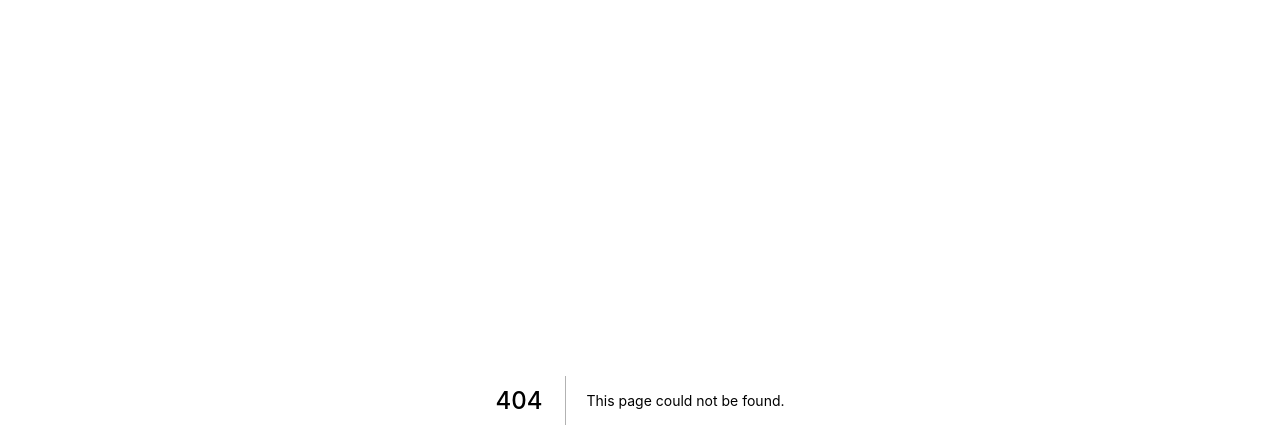
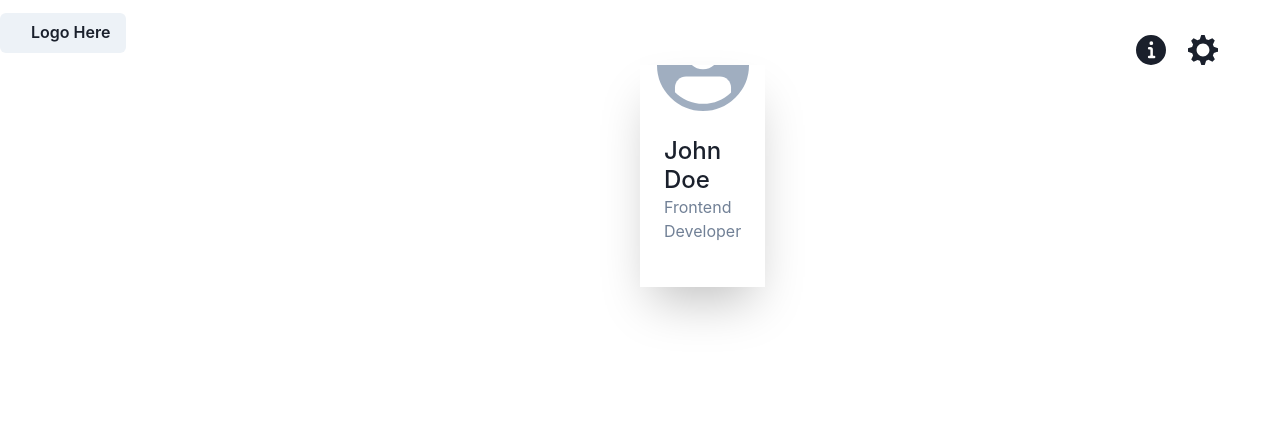
Before and after one commit to DakshChan/Smile, a Next.js app: page /Affirmation in a window 1280 px wide. Before the commit this address had no page. Shown: the top 448 px of the page. Built offline with nearby package versions, Linux system fonts and the light colour scheme.

Commit message:
Progress on UI

```diff
--- /dev/null
+++ b/Components/AffirmationsCard/Card.js
@@ -0,0 +1,57 @@
+import {Input} from '@chakra-ui/react'
+import {useState} from "react";
+import {
+    Heading,
+    Avatar,
+    Box,
+    Center,
+    Image,
+    Flex,
+    Text,
+    Stack,
+    Button,
+    useColorModeValue,
+    HStack
+} from '@chakra-ui/react';
+
+
+export default function Card(props) {
+
+    const [firstAffirm, setFirstAffirm] = useState('')
+    const [secondAffirm, setSecondAffirm] = useState('')
+    const [thirdAffirm, setThirdAffirm] = useState('')
+
+    return (
+
+                <Box
+                    maxW={'270px'}
+                    w={'full'}
+                    bg={useColorModeValue('white', 'gray.800')}
+                    rounded={'md'}
+                    overflow={'hidden'}>
+                    <Flex justify={'center'} mt={-12}>
+                        <Avatar
+                            size={'xl'}
+                            css={{
+                                border: '2px solid white',
+                            }}
+                        />
+                    </Flex>
+
+                    <Box p={6}>
+                        <Stack spacing={0} align={'center'} mb={5}>
+                            <Heading fontSize={'2xl'} fontWeight={500} fontFamily={'body'}>
+                                John Doe
+                            </Heading>
+                            <Text color={'gray.500'}>Frontend Developer</Text>
+                        </Stack>
+
+                        <Stack direction={'row'} justify={'center'} spacing={6}>
+
+                        </Stack>
+
+                    </Box>
+                </Box>
+
+    )
+}
--- a/package.json
+++ b/package.json
@@ -9,6 +9,7 @@
     "lint": "next lint"
   },
   "dependencies": {
+    "@chakra-ui/icons": "^1.1.7",
     "@chakra-ui/react": "^1.8.8",
     "@emotion/react": "^11.9.0",
     "@emotion/styled": "^11.8.1",
--- /dev/null
+++ b/pages/Affirmation.js
@@ -0,0 +1,22 @@
+import Card from '../Components/AffirmationsCard/Card';
+import {Button, ButtonGroup, Flex, Spacer, Center, Box} from "@chakra-ui/react";
+import {InfoIcon, SettingsIcon} from "@chakra-ui/icons";
+
+export default function Affirmation(){
+    return (
+   <Center>
+       <Box position={'relative'}>
+           <Box
+               position="absolute"
+               top="50%"
+               left="50%"
+               transform="translateY(-50%, -50%)"
+               boxShadow={'2xl'}
+           >
+               <Card/>
+           </Box>
+       </Box>
+
+   </Center>
+    )
+}
--- a/pages/_app.js
+++ b/pages/_app.js
@@ -1,11 +1,33 @@
-import { ChakraProvider } from '@chakra-ui/react'
+import {Center, Button, ButtonGroup, ChakraProvider, Flex, HStack, Spacer, Stack, Text, VStack} from '@chakra-ui/react'
+import theme from "../theme";
+import {InfoIcon, SettingsIcon} from "@chakra-ui/icons";
+import Image from "next/image";
 
-function MyApp({ Component, pageProps }) {
-  return (
-    <ChakraProvider>
-      <Component {...pageProps} />
-    </ChakraProvider>
-  )
+function LandingPage({ Component, pageProps }) {
+
+    function handleInfoOnclick() {
+    //
+    }
+
+    function handleSettingsOnclick() {
+    //
+    }
+
+    return (
+        <ChakraProvider theme={theme}>
+
+            <Flex alignItems='center' gap={'2'}>
+                <Button pl={31}>Logo Here</Button>
+                <Spacer/>
+                <ButtonGroup gap={13.86} pr={61.86} pt={35}>
+                    <InfoIcon onClick={handleInfoOnclick} w={30} h={30}/>
+                    <SettingsIcon onClick={handleSettingsOnclick} w={30} h={30}/>
+                </ButtonGroup>
+            </Flex>
+            <Component {...pageProps}/>
+        </ChakraProvider>
+
+    )
 }
 
-export default MyApp
+export default LandingPage
--- /dev/null
+++ b/theme.js
@@ -0,0 +1,13 @@
+import { theme as chakraTheme } from '@chakra-ui/react'
+import { extendTheme } from "@chakra-ui/react"
+
+const fonts = {
+    ...chakraTheme.fonts,
+    body: "Inter",
+    heading: "Inter",
+    fontWeight: 'bold'
+}
+
+const customTheme = extendTheme(fonts)
+
+export default customTheme
```
Also changed, not shown: pages/index.js (+51 -12 lines), public/landingpageimage.svg (added), 1 other file (tests, documents, lock files or other folders).
